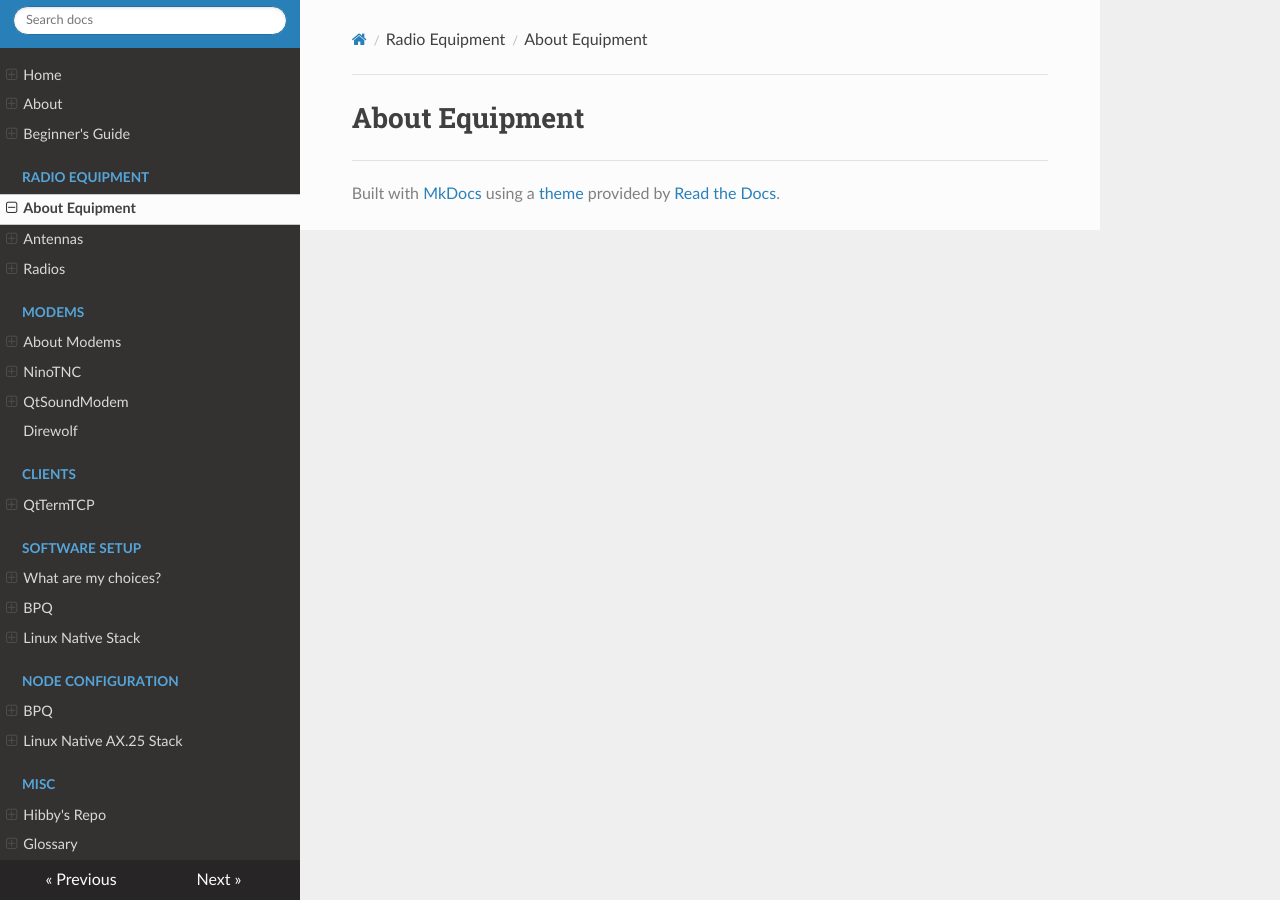
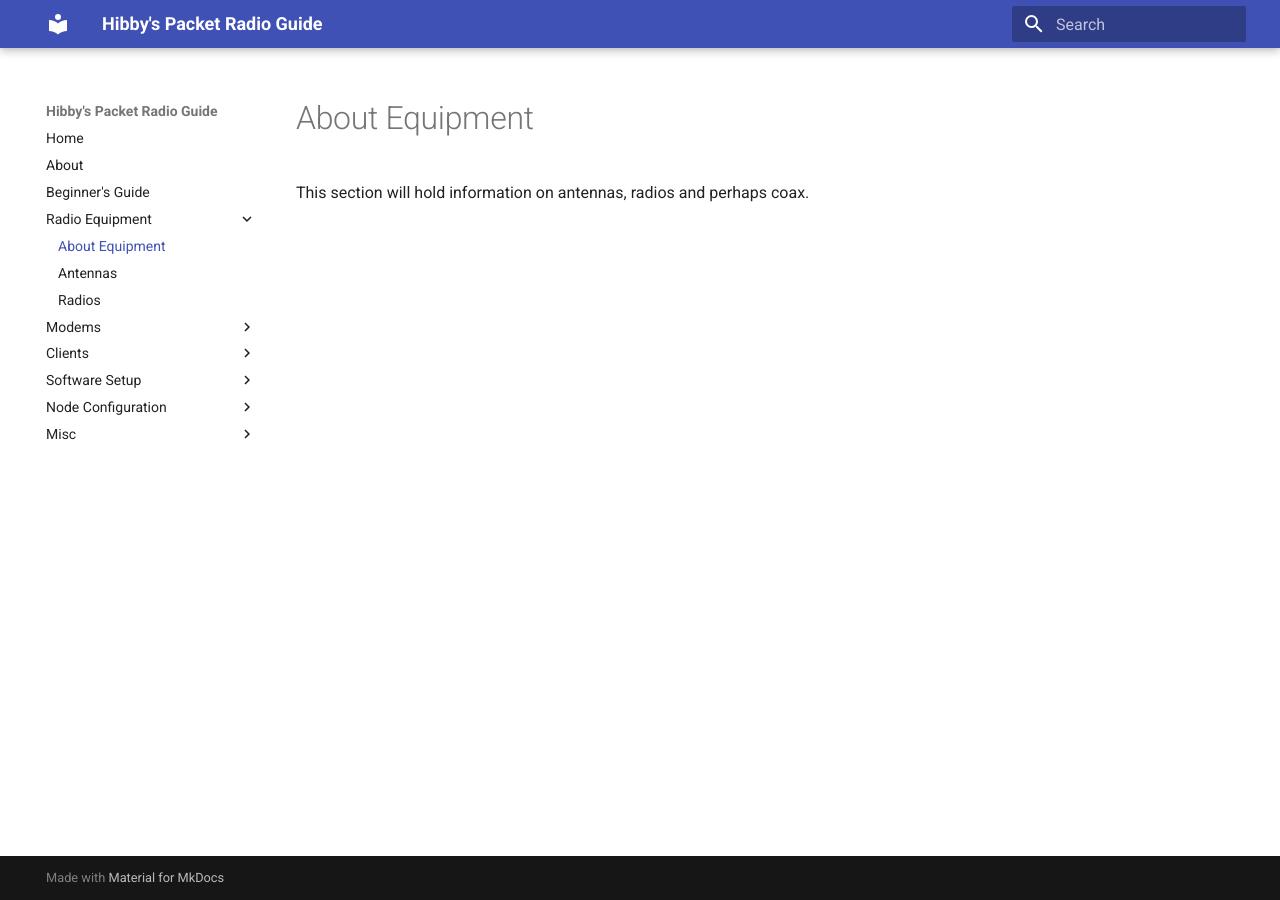
Before and after one commit to Hibby/packetradio-guide, an MkDocs documentation site: the page built from docs/equipment/index.md, in a window 1280 px wide. Built offline with MkDocs 1.6.1 and Material for MkDocs 9.7.7, drawn with Linux system fonts in a browser that asks for light colours; nearby versions of some CDN libraries.

Commit message:
new theme and some link fixes

```diff
--- a/docs/equipment/index.md
+++ b/docs/equipment/index.md
@@ -1 +1,3 @@
 # About Equipment
+
+This section will hold information on antennas, radios and perhaps coax.
--- a/mkdocs.yml
+++ b/mkdocs.yml
@@ -28,15 +28,11 @@ nav:
     - Glossary: glossary.md
 
 theme:
-  name: readthedocs
-  navigation_depth: 5
-  collapse_navigation: false
-  sticky_navigation: true
-  prev_next_buttons_location: none
-
-plugins:
-    - search
+  name: material
 
 markdown_extensions:
   - toc:
       permalink: true
+  - admonition
+  - pymdownx.details
+  - pymdownx.superfences
```
Also changed, not shown: docs/index.md (+1 -1 lines), docs/install/bpq.md (+3 -0 lines), docs/install/linux.md (+2 -0 lines).
